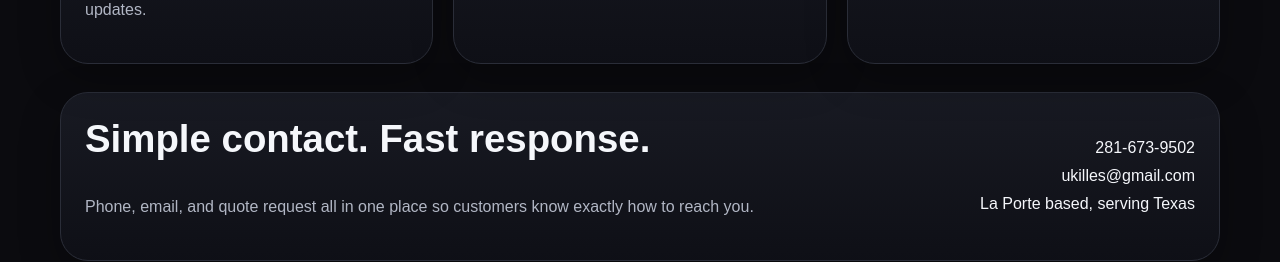
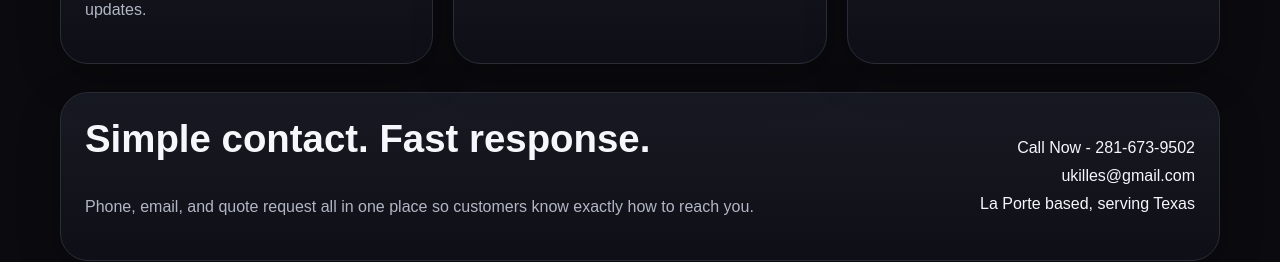
Before and after one commit to Ukilles/iron-republic-logistics-site, a Next.js app: page / in a window 1280 px wide. Shown: the part 900-1162 px from the top of the page. Built offline with nearby package versions, Linux system fonts and the light colour scheme.

Commit message:
Update page.tsx

```diff
--- a/app/page.tsx
+++ b/app/page.tsx
@@ -51,7 +51,7 @@ export default function HomePage() {
           <p>Phone, email, and quote request all in one place so customers know exactly how to reach you.</p>
         </div>
         <div className="contact-list">
-          <a href="tel:+12816739502">281-673-9502</a>
+          <a href="tel:+12816739502">Call Now - 281-673-9502</a>
           <a href="mailto:ukilles@gmail.com">ukilles@gmail.com</a>
           <span>La Porte based, serving Texas</span>
         </div>
```
